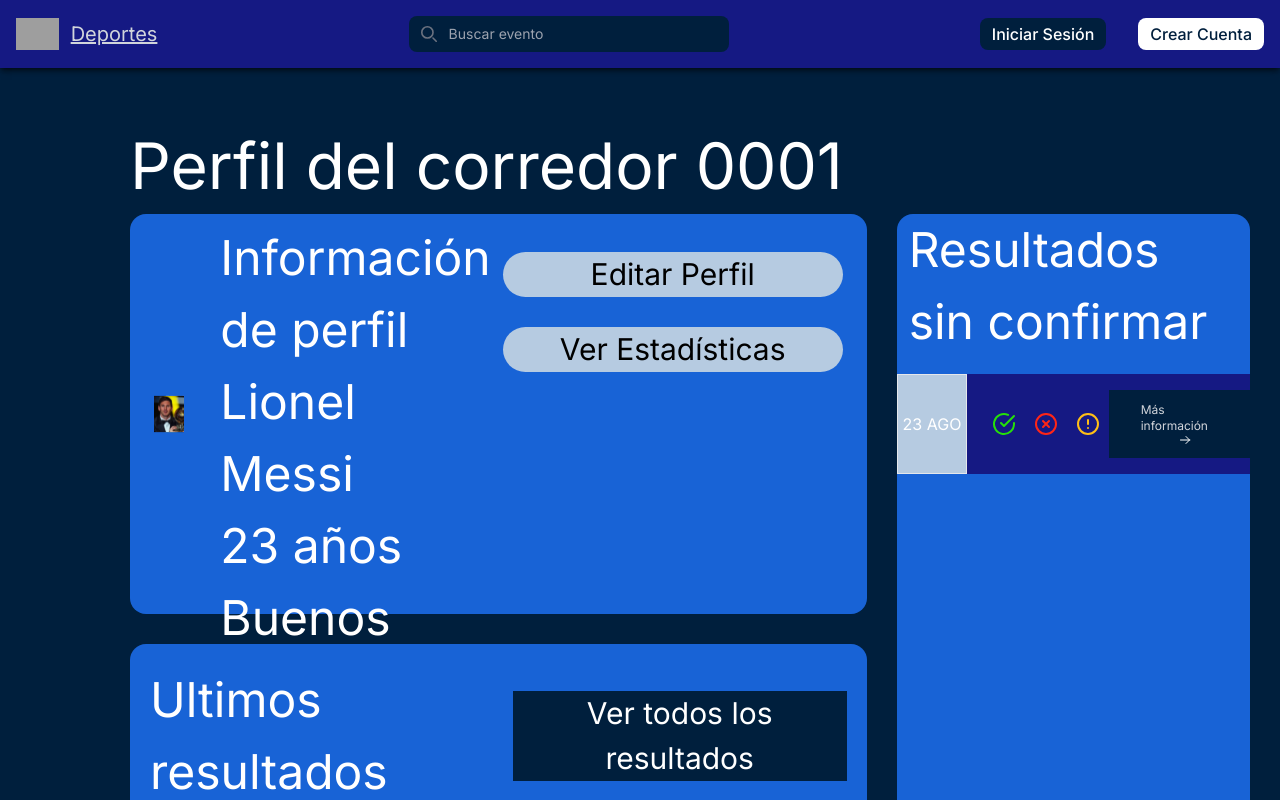
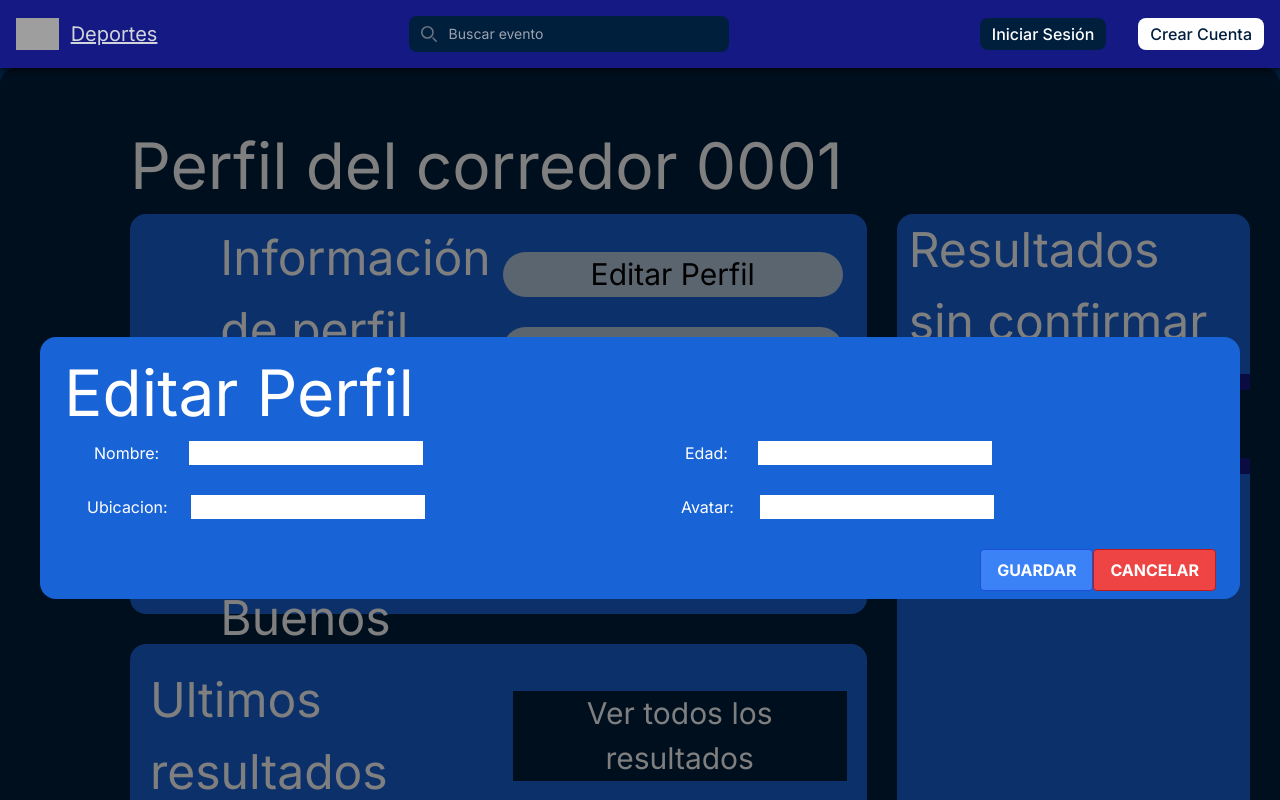
Before and after one commit to NahuelNGomez/Medalgram, a Next.js app in the folder src/frontend/medalgram/: page /profile in a window 1280 px wide. Shown: the top 800 px of the page. Built offline with nearby package versions, Linux system fonts and the light colour scheme; grey boxes are pictures that could not be loaded.

Commit message:
Add editar perfil modal

```diff
--- /dev/null
+++ b/src/frontend/medalgram/src/app/profile/components/EditProfileModal.tsx
@@ -0,0 +1,46 @@
+"use client";
+import { useState } from "react";
+import Image from "next/image";
+
+export default function EditProfileModal() {
+  // Hacer get del perfil
+  return (
+    <main className="h-full rounded-2xl justify-self-center justify-center flex bg-black bg-opacity-50 z-50	absolute w-full">
+      <div className="absolute inset-0 h-screen flex justify-center items-center">
+        <div className="rounded-2xl justify-self-center justify-center flex bg-dark2 absolute m-auto">
+          <div className="flex flex-col	justify-around py-[8px] px-[24px] w-[1200px]">
+            <div className="text-[64px] justify-left flex">Editar Perfil</div>
+            <div className="grid grid-cols-2 gap-[30px]">
+              <div className="flex flex-row">
+                <div className="px-[30px]">Nombre: </div>
+                <input></input>
+              </div>
+              <div className="flex flex-row ">
+                <div className="px-[30px]">Edad: </div>
+                <input></input>
+              </div>
+              <div className="flex flex-row">
+                <div className="px-[23px]">Ubicacion: </div>
+                <input></input>
+              </div>
+              <div className="flex flex-row ">
+                <div className="px-[26px]">Avatar: </div>
+                <input></input>
+              </div>
+            </div>
+            <div className="flex justify-end pt-[30px]">
+              <button className="bg-blue-500 hover:bg-blue-700 text-white font-bold py-2 px-4 border border-blue-700 rounded">
+                GUARDAR
+              </button>
+              <button className="bg-red-500 hover:bg-red-700 text-white font-bold py-2 px-4 border border-red-700 rounded">
+                CANCELAR
+              </button>
+            </div>
+          </div>
+        </div>
+      </div>
+    </main>
+  );
+
+  /* left-[350px] absolute */
+}
--- a/src/frontend/medalgram/src/app/profile/components/PendingResult.tsx
+++ b/src/frontend/medalgram/src/app/profile/components/PendingResult.tsx
@@ -23,7 +23,6 @@ export default function PreviewEvent() {
               stroke="#25e009"
               stroke-width="2"
               stroke-linecap="round"
-              stroke-linejoin="round"
             >
               <path d="M22 11.08V12a10 10 0 1 1-5.93-9.14"></path>
               <polyline points="22 4 12 14.01 9 11.01"></polyline>
@@ -37,7 +36,6 @@ export default function PreviewEvent() {
               stroke="#ff2616"
               stroke-width="2"
               stroke-linecap="round"
-              stroke-linejoin="round"
             >
               <circle cx="12" cy="12" r="10"></circle>
               <line x1="15" y1="9" x2="9" y2="15"></line>
@@ -52,7 +50,6 @@ export default function PreviewEvent() {
               stroke="#ffbf16"
               stroke-width="2"
               stroke-linecap="round"
-              stroke-linejoin="round"
             >
               <circle cx="12" cy="12" r="10"></circle>
               <line x1="12" y1="8" x2="12" y2="12"></line>
--- a/src/frontend/medalgram/src/app/profile/components/ProfileInfo.tsx
+++ b/src/frontend/medalgram/src/app/profile/components/ProfileInfo.tsx
@@ -5,8 +5,8 @@ import Image from "next/image";
 export default function ProfileInfo() {
   // Hacer get del perfil
   return (
-    <main className="h-[25rem] rounded-2xl justify-self-center justify-center flex bg-dark2 relative">
-      <div className="flex flex-row	justify-around py-[8px] px-[24px]">
+    <main className="h-[25rem] rounded-2xl justify-self-center justify-center flex bg-dark2 relative w-full">
+      <div className="flex flex-row	justify-around py-[8px] px-[24px] w-full">
         <div className="align-middle flex pr-[24px]">
           <div className="align-middle flex">
             <Image
--- a/src/frontend/medalgram/src/app/profile/page.tsx
+++ b/src/frontend/medalgram/src/app/profile/page.tsx
@@ -3,6 +3,7 @@ import NavegationBar from "@/components/NavegationBar";
 import ProfileInfo from "@/app/profile/components/ProfileInfo";
 import ConfirmResults from "@/app/profile/components/ConfirmResults";
 import LastResults from "@/app/profile/components/LastResults";
+import EditProfileModal from "./components/EditProfileModal";
 import { useState } from "react";
 
 export default function Sports() {
@@ -10,6 +11,7 @@ export default function Sports() {
   return (
     <main>
       <NavegationBar />
+      <EditProfileModal />
       <div className="flex flex-col">
         <div className="pt-[50px] pl-[130px] text-[64px]">
           Perfil del corredor 0001
```
